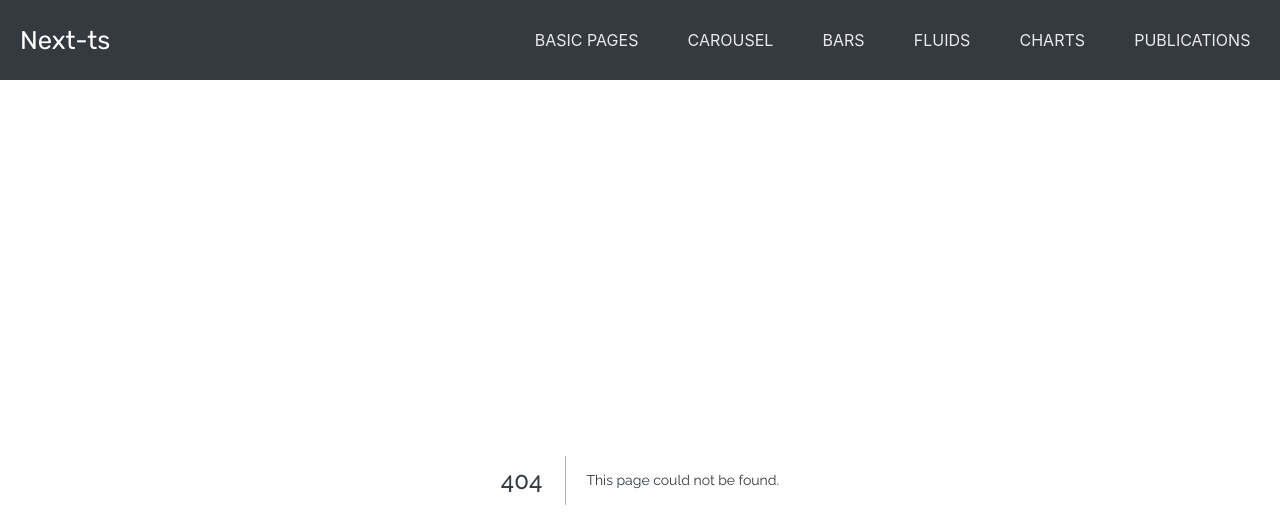
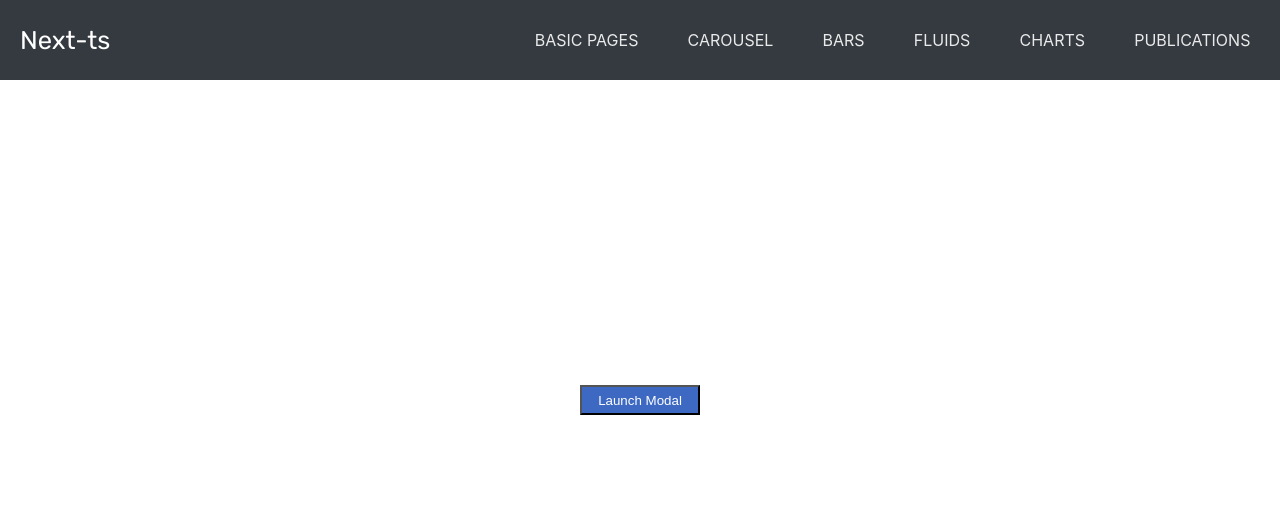
Before and after one commit to Brlaney/next-ts, a Next.js app: page /test in a window 1280 px wide. Before the commit this address had no page. Shown: the top 530 px of the page. Built offline with nearby package versions, Linux system fonts and the light colour scheme.

Commit message:
So far no successful attempt at debugging modal

```diff
--- a/src/components/Modal/index.tsx
+++ b/src/components/Modal/index.tsx
@@ -1,7 +1,5 @@
 import { motion } from 'framer-motion';
-import Backdrop from '../Backdrop';
 import styles from '@/styles/components/Modal.module.scss';
-import { MouseEventHandler } from 'react';
 
 const dropIn = {
   hidden: {
@@ -24,9 +22,16 @@ const dropIn = {
   },
 };
 
-const Modal: React.FC = (text: string, handleClose: MouseEventHandler<HTMLElement>) => {
+const Modal = (onClick: () => void, handleClose: () => void, text: string) => {
   return (
-    <Backdrop onClick={handleClose}>
+    <motion.div
+      className={styles.backdrop}
+      onClick={onClick}
+      initial={{ opacity: 0 }}
+      animate={{ opacity: 1 }}
+      exit={{ opacity: 0 }}
+      layout
+    >
       <motion.div
         className={styles.modal}
         onClick={(e) => e.stopPropagation()}
@@ -36,14 +41,11 @@ const Modal: React.FC = (text: string, handleClose: MouseEventHandler<HTMLElemen
         exit='exit'
       >
         <p>{text}</p>
-        <button
-          className='uk-button uk-button-primary'
-          onClick={handleClose}
-        >
+        <button className='uk-button uk-button-primary' onClick={handleClose}>
           Close
         </button>
       </motion.div>
-    </Backdrop>
+    </motion.div>
   )
 };
 
--- /dev/null
+++ b/src/pages/test.tsx
@@ -0,0 +1,45 @@
+import { useState } from 'react';
+import { motion, AnimatePresence } from 'framer-motion';
+import Modal from '@/components/Modal';
+import styles from '@/styles/pages/Test.module.scss';
+
+  interface Props {
+    onClick: () => void;
+    handleClose: () => void;
+    text: string;
+}
+
+const Test: React.FC<Props> = () => {
+  const [modalOpen, setModalOpen] = useState(false);
+
+  const open = () => setModalOpen(true);
+  const close = () => setModalOpen(false);
+
+  return (
+    <motion.div className={styles.container}>
+      <motion.div className={styles.grid}>
+        <motion.button
+          className={styles['save-button']}
+          whileHover={{ scale: 1.1 }}
+          whileTap={{ scale: 0.9 }}
+          onClick={open}
+        >
+          Launch Modal
+        </motion.button>
+
+        {/* Conditionally displays modal if state=True */}
+        <AnimatePresence>
+          {modalOpen && (
+            <Modal
+              onClick={() => { open }}
+              handleClose={() => { close }}
+              text='hello there'
+            />
+          )}
+        </AnimatePresence>
+      </motion.div>
+    </motion.div>
+  )
+};
+
+export default Test;
--- a/src/scss/components/Modal.module.scss
+++ b/src/scss/components/Modal.module.scss
@@ -2,6 +2,16 @@
 // @import '../mixins/width.scss';
 // @import '../mixins/height.scss';
 
+.backdrop {
+  position: absolute;
+  top: 0;
+  left: 0;
+  height: 100%;
+  width: 100%;
+  background: #000000e1;
+  display: flex;
+  align-items: center;
+  justify-content: center;
   .modal {
     width: clamp(50%, 700px, 90%);
     height: min(50%, 300px);
@@ -15,3 +25,4 @@
     background: white;
     color: $bg-dark;
   }
+}
--- /dev/null
+++ b/src/scss/pages/Test.module.scss
@@ -0,0 +1,33 @@
+@import '../theme/theme';
+@import '../mixins/width.scss';
+
+.container {
+  height: 100%;
+  width: 100vw;
+  color: $bg-d;
+  display: flex;
+  flex-direction: column;
+  align-items: center;
+  .grid {
+    height: 80vh;
+    display: flex;
+    align-items: center;
+    justify-content: center;
+    .save-button {
+      width: 120px;
+      padding: 0.33rem 0.66rem;
+      color: white;
+      background-color: $secondary;
+    }
+    .box {
+      display: flex;
+      flex-direction: column;
+      align-items: center;
+      justify-content: center;
+      button {
+        width: 260px;
+        margin: 0.7rem 0;
+      }
+    }
+  }
+}
```
Also changed, not shown: src/components/backdrop/index.tsx (deleted, +0 -19 lines), src/pages/index.tsx (+5 -32 lines). Lines whose indentation alone changed are shown as unchanged.
